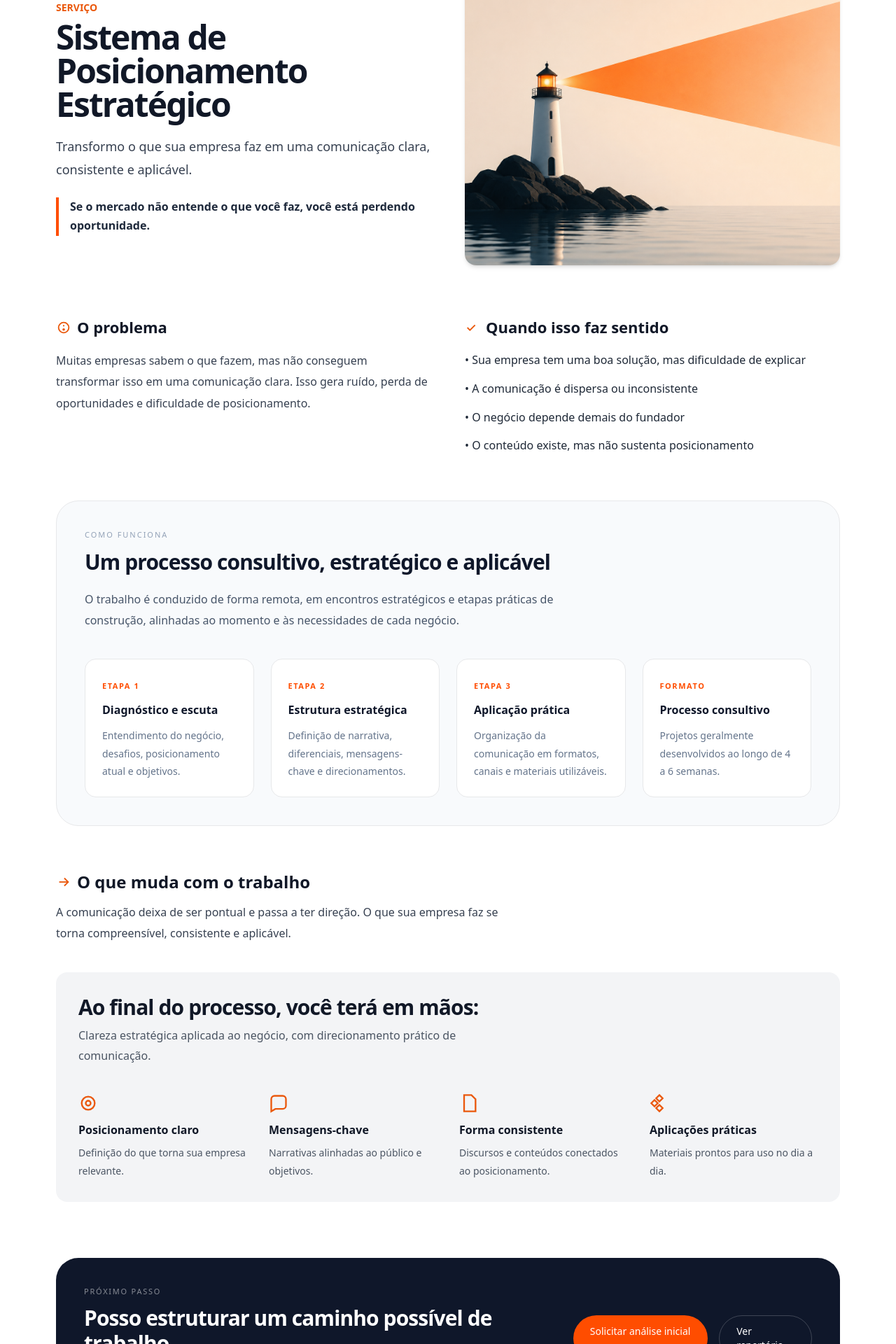
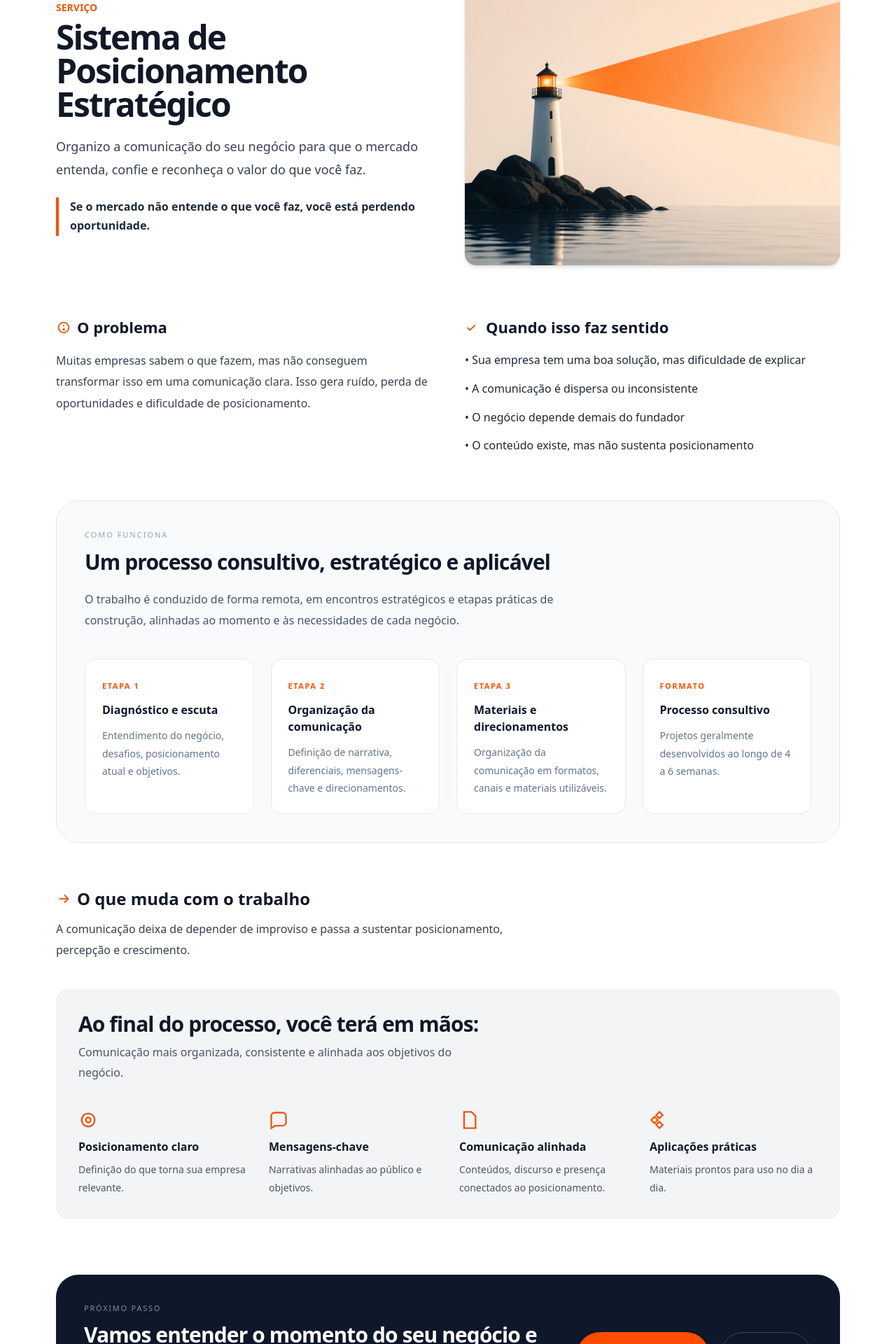
Before and after one commit to andretomazela-dev/integrado, a Next.js app: page /sistema-de-posicionamento-estrategico in a window 1280 px wide. Shown: the part 223-2143 px from the top of the page at 70% size. Built offline with nearby package versions, Linux system fonts and the light colour scheme.

Commit message:
Update page.jsx

```diff
--- a/app/sistema-de-posicionamento-estrategico/page.jsx
+++ b/app/sistema-de-posicionamento-estrategico/page.jsx
@@ -26,8 +26,8 @@ export default function SistemaPosicionamento() {
               </h1>
 
               <p className="mt-5 text-lg text-gray-700 leading-[1.8] max-w-xl">
-                Transformo o que sua empresa faz em uma comunicação clara,
-                consistente e aplicável.
+                Organizo a comunicação do seu negócio para que o mercado
+                entenda, confie e reconheça o valor do que você faz.
               </p>
 
               <p className="mt-6 font-semibold border-l-4 border-[#FF4D00] pl-4 text-[#1E293B] leading-[1.7]">
@@ -129,8 +129,8 @@ export default function SistemaPosicionamento() {
                   </h3>
 
                   <p className="mt-3 text-sm leading-[1.8] text-[#64748B]">
-                    Entendimento do negócio, desafios,
-                    posicionamento atual e objetivos.
+                    Entendimento do negócio,
+                    desafios, posicionamento atual e objetivos.
                   </p>
                 </div>
 
@@ -140,12 +140,12 @@ export default function SistemaPosicionamento() {
                   </span>
 
                   <h3 className="mt-3 font-semibold text-[#0F172A]">
-                    Estrutura estratégica
+                    Organização da comunicação
                   </h3>
 
                   <p className="mt-3 text-sm leading-[1.8] text-[#64748B]">
-                    Definição de narrativa, diferenciais,
-                    mensagens-chave e direcionamentos.
+                    Definição de narrativa,
+                    diferenciais, mensagens-chave e direcionamentos.
                   </p>
                 </div>
 
@@ -155,7 +155,7 @@ export default function SistemaPosicionamento() {
                   </span>
 
                   <h3 className="mt-3 font-semibold text-[#0F172A]">
-                    Aplicação prática
+                    Materiais e direcionamentos
                   </h3>
 
                   <p className="mt-3 text-sm leading-[1.8] text-[#64748B]">
@@ -201,9 +201,8 @@ export default function SistemaPosicionamento() {
             </h2>
 
             <p className="text-gray-700 mb-10 max-w-2xl leading-[1.9]">
-              A comunicação deixa de ser pontual e passa a ter direção.
-              O que sua empresa faz se torna compreensível,
-              consistente e aplicável.
+              A comunicação deixa de depender de improviso
+              e passa a sustentar posicionamento, percepção e crescimento.
             </p>
 
             <div className="card-soft">
@@ -214,8 +213,8 @@ export default function SistemaPosicionamento() {
                 </h3>
 
                 <p className="text-gray-600 max-w-xl leading-[1.8]">
-                  Clareza estratégica aplicada ao negócio,
-                  com direcionamento prático de comunicação.
+                  Comunicação mais organizada, consistente
+                  e alinhada aos objetivos do negócio.
                 </p>
               </div>
 
@@ -265,11 +264,11 @@ export default function SistemaPosicionamento() {
                   </div>
 
                   <h4 className="font-semibold mb-2">
-                    Forma consistente
+                    Comunicação alinhada
                   </h4>
 
                   <p className="text-sm text-gray-600 leading-[1.8]">
-                    Discursos e conteúdos conectados ao posicionamento.
+                    Conteúdos, discurso e presença conectados ao posicionamento.
                   </p>
                 </div>
 
@@ -313,7 +312,7 @@ export default function SistemaPosicionamento() {
                   </p>
 
                   <h2 className="mt-3 text-2xl md:text-3xl font-bold tracking-[-0.03em]">
-                    Posso estruturar um caminho possível de trabalho.
+                    Vamos entender o momento do seu negócio e organizar a comunicação a partir disso.
                   </h2>
 
                   <p className="mt-5 text-white/70 leading-[1.9]">
```
